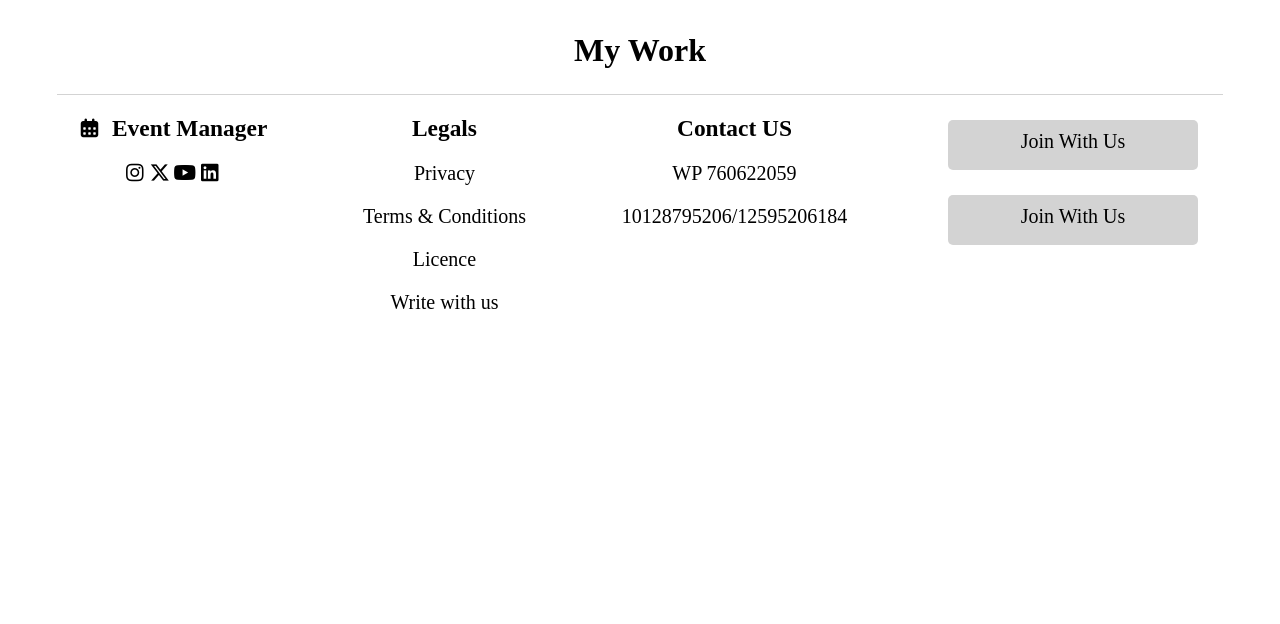
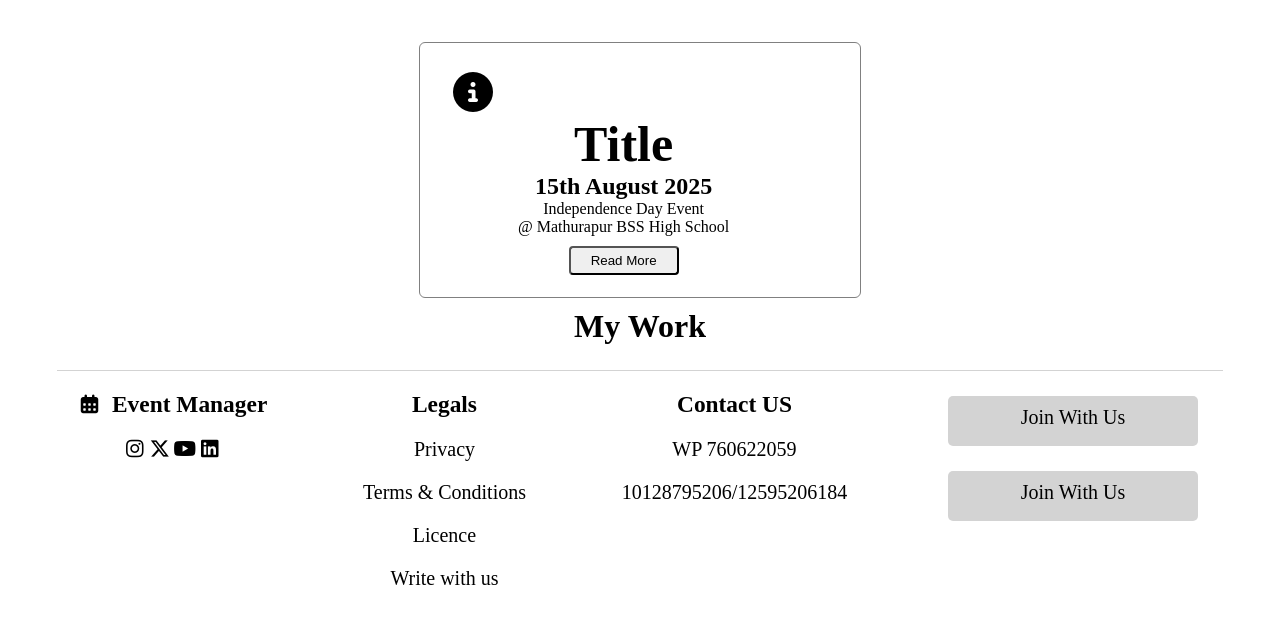
Before and after one commit to Nabin94/event-manager-react, a React (Vite) app: page / in a window 1280 px wide. Shown: the top 624 px of the page. Built offline with nearby package versions, Linux system fonts and the light colour scheme.

Commit message:
czar's first task done

```diff
--- a/src/App.jsx
+++ b/src/App.jsx
@@ -3,6 +3,8 @@ import reactLogo from './assets/react.svg'
 import viteLogo from '/vite.svg'
 import './App.css'
 import Footer from './components/footer/footer'
+import Cardlist from './components/cardlist/cardlist'
+
 
 
 function App() {
@@ -10,6 +12,7 @@ function App() {
 
   return (
     <>
+    <Cardlist/>
     <h1>My Work</h1>
     <Footer/>
 
--- /dev/null
+++ b/src/components/cardlist/cardlist.jsx
@@ -0,0 +1,26 @@
+import './cardlist.scss'
+
+function Cardlist(){
+    return(
+        <div className="container">
+            <section className="card-list" id="card-list">
+                <div className="card">
+                    <div className="card-contents">
+                        <div className="card-icon">
+                            <i className="fa-solid fa-circle-info"></i>
+                        </div>
+                        <div className="card-section">
+                            <h1>Title</h1>
+                            <h2>15th August 2025</h2>
+                            <p>Independence Day Event </p>
+                            <p>@ Mathurapur BSS High School </p>
+                            <button className="card-action"> Read More</button>
+                        </div>
+                    </div>
+                </div>
+            </section>
+        </div>
+    )
+}
+
+export default Cardlist;
--- /dev/null
+++ b/src/components/cardlist/cardlist.scss
@@ -0,0 +1,71 @@
+.card-list {
+
+    display: flex;
+    justify-content: space-evenly;
+    flex-wrap: wrap;
+
+}
+.card{
+    display: inline-block;
+    background-color: white;
+    h3{
+        color: grey;
+    }
+    border: 1px solid gray;
+    border-radius: 6px;
+    padding: 20px;
+    margin: 10px;
+}
+
+.card-contents {
+    display: flex;
+    gap: 20px;
+    width: 400px;
+    padding: 2px 8px;
+}
+
+.card-icon {
+    margin-top: 5px;
+    font-size: 40px;
+}
+
+.card-action {
+    padding: 5px 20px;
+    border-radius: 4px;
+    margin-top: 10px;
+}.card-list {
+
+    display: flex;
+    justify-content: space-evenly;
+    flex-wrap: wrap;
+
+}
+.card{
+    display: inline-block;
+    background-color: white;
+    h3{
+        color: grey;
+    }
+    border: 1px solid gray;
+    border-radius: 6px;
+    padding: 20px;
+    margin: 10px;
+}
+
+.card-contents {
+    display: flex;
+    gap: 20px;
+    width: 400px;
+    padding: 2px 8px;
+}
+
+.card-icon {
+    margin-top: 5px;
+    font-size: 40px;
+}
+
+.card-action {
+    padding: 5px 20px;
+    border-radius: 4px;
+    margin-top: 10px;
+}
```
